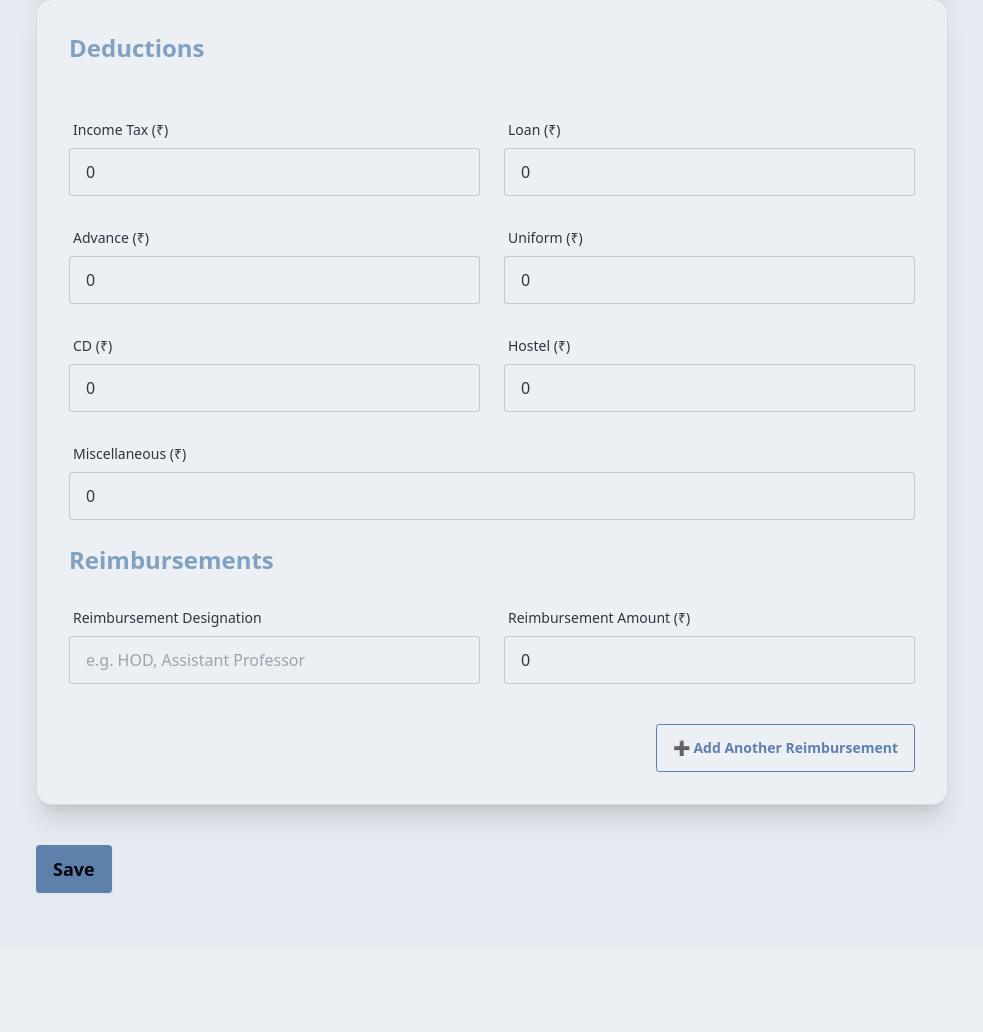
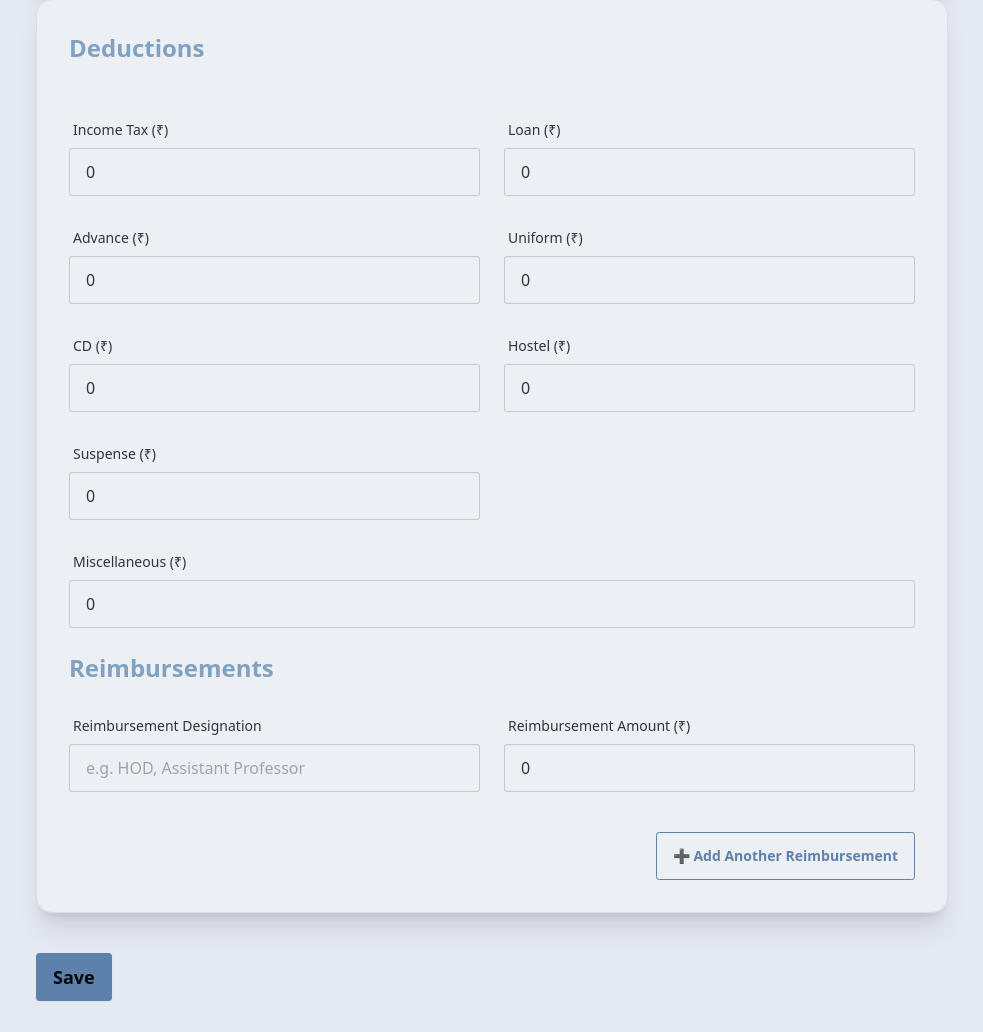
Before and after one commit to DerinShylo/PayRoll_2_Test, a Flask app: template templates/d_r.html in a window 1280 px wide. Shown: the part 571-1603 px from the top of the page, without its empty margins (276-1259 px from the left). Before the commit the page ends 1465 px from the top, so only its background shows below. Run offline with Flask 3, Linux system fonts and the light colour scheme; the template is opened without the code that fills it, so the values that code supplies are empty; some libraries are stand-ins or nearby versions.

Commit message:
Refactor Deductions & Reimbursements HTML structure

```diff
--- a/templates/d_r.html
+++ b/templates/d_r.html
@@ -84,6 +84,12 @@
         <div class="form-control">
           <label class="label"><span class="label-text">Hostel (₹)</span></label>
           <input type="number" name="hostel" id="hostel" class="input input-bordered w-full" min="0" value="0">
+        </div>
+
+        <div class="form-control">
+          <label class="label"><span class="label-text">Suspense (₹)</span></label>
+          <input type="number" name="suspense" id="suspense"
+                class="input input-bordered w-full" min="0" value="0">
         </div>
 
         <div class="form-control md:col-span-2">
@@ -260,7 +266,7 @@
 
     const esi = Math.ceil(adjustedGrossForEpfEsi * 0.0075);
 
-    const deductionFields = ['income_tax','loan','advance','uniform','cd','hostel','misc'];
+    const deductionFields = ['income_tax','loan','advance','uniform','cd','hostel','suspense','misc'];
     let manualDeductions = 0;
     deductionFields.forEach(id => {
       const v = parseFloat(document.getElementById(id).value || 0);
```
